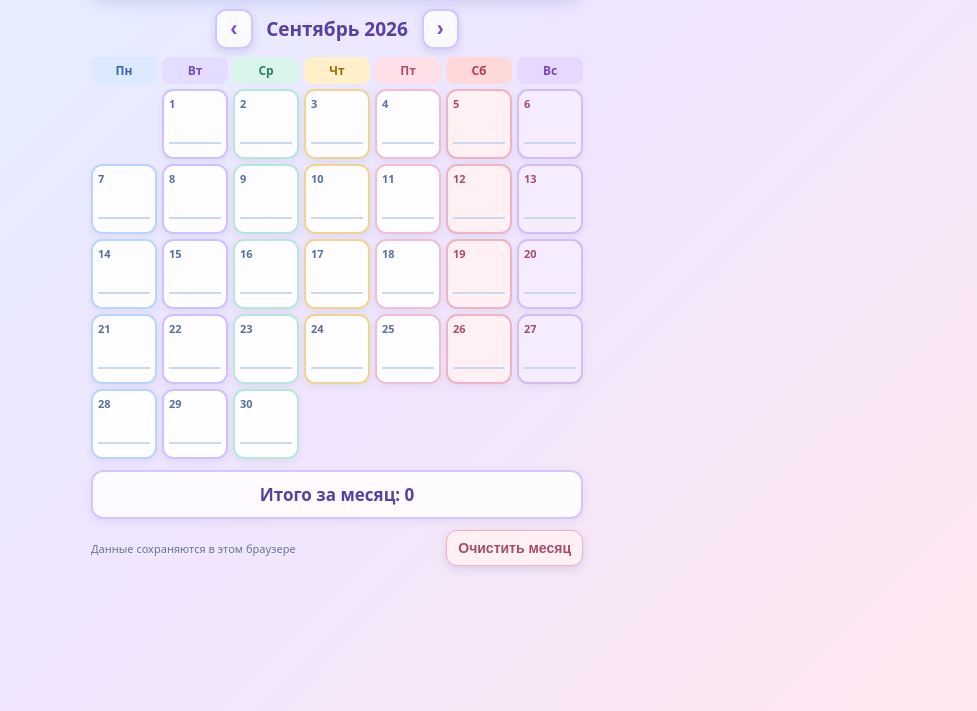
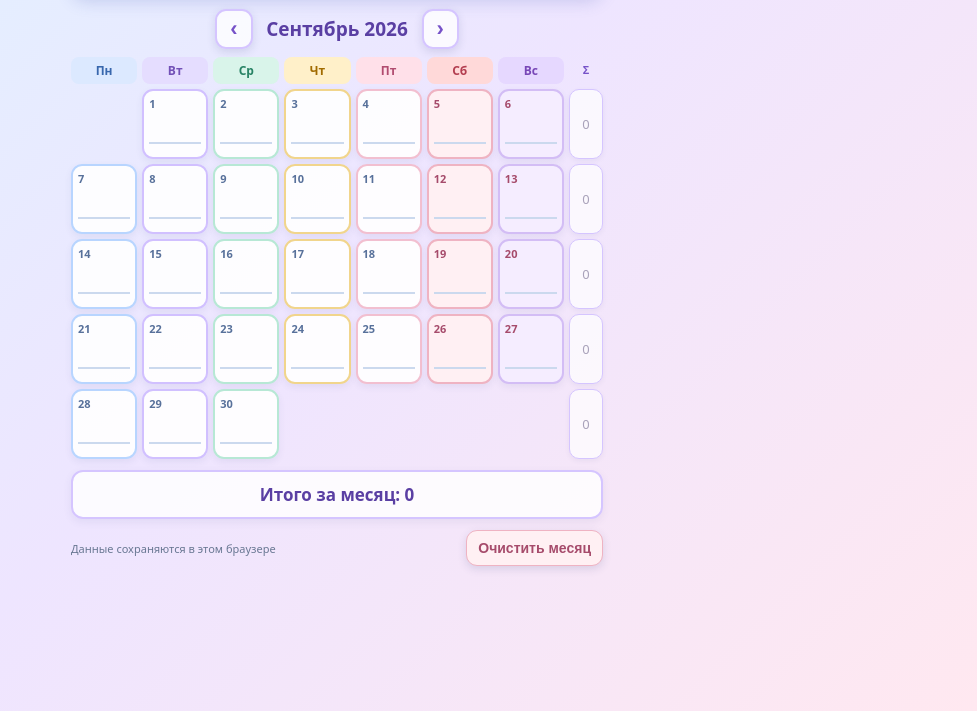
Before and after one commit to yttm13-lgtm/my-calendar, a plain HTML site: page index.html in a window 1280 px wide. Shown: the part 89-800 px from the top of the page, without its empty margins (303-1280 px from the left). Drawn offline with Linux system fonts and the light colour scheme.

Commit message:
Update index.html

```diff
--- a/index.html
+++ b/index.html
@@ -5,40 +5,244 @@
 <meta name="viewport" content="width=device-width,initial-scale=1,viewport-fit=cover">
 <meta name="theme-color" content="#eef4ff">
 <title>Мой календарь</title>
+
 <style>
 *{box-sizing:border-box}
-body{margin:0;font-family:system-ui,-apple-system,BlinkMacSystemFont,"Segoe UI",sans-serif;background:linear-gradient(135deg,#dff3ff 0%,#eee5ff 48%,#ffe8f0 100%);color:#26324a;min-height:100vh}
-.app{max-width:520px;margin:0 auto;padding:14px}
-header{display:flex;align-items:center;justify-content:space-between;margin-bottom:12px;padding:12px 14px;border-radius:16px;background:linear-gradient(135deg,#4f8cff,#8b6de8);color:white;box-shadow:0 5px 16px rgba(76,96,180,.22)}
-h1{font-size:21px;margin:0;color:#fff}
-.sub{font-size:12px;color:#eaf0ff;margin-top:3px}
-button{border:0;background:#fff;border-radius:11px;padding:9px 11px;font-size:14px;color:#4266b2;font-weight:600;box-shadow:0 3px 8px rgba(55,70,120,.15)}
-header button{color:#4c67b0}
-.nav{display:flex;gap:7px;align-items:center;justify-content:center;margin-bottom:8px}
-.nav button{font-size:22px;padding:5px 13px;background:#ffffffcc;color:#7652c8;border:2px solid #d5c5ff}
-.month{font-size:19px;font-weight:750;min-width:155px;text-align:center;color:#5a3fa3}
-.week{display:grid;grid-template-columns:repeat(7,1fr);gap:5px;margin-bottom:5px}
-.week div{text-align:center;font-weight:700;font-size:12px;padding:5px;border-radius:8px;background:#dce9ff;color:#3867ad}
-.week div:nth-child(2){background:#e5ddff;color:#7250b7}
-.week div:nth-child(3){background:#d9f4ea;color:#278264}
-.week div:nth-child(4){background:#fff0c9;color:#a16b00}
-.week div:nth-child(5){background:#ffe0e9;color:#b14c70}
-.week div:nth-child(6){background:#ffd9d9;color:#b33e50}
-.week div:nth-child(7){background:#e6d8ff;color:#7847b7}
-.grid{display:grid;grid-template-columns:repeat(7,1fr);gap:5px}
-.day{background:#ffffffeb;border:2px solid #cfe0ff;border-radius:11px;min-height:70px;padding:5px;box-shadow:0 3px 7px rgba(64,79,130,.08)}
-.day:nth-child(7n+1){border-color:#b8d5ff}
-.day:nth-child(7n+2){border-color:#d1c0ff}
-.day:nth-child(7n+3){border-color:#b7e8d5}
-.day:nth-child(7n+4){border-color:#f1d58c}
-.day:nth-child(7n+5){border-color:#f2bfd0}
-.day:nth-child(7n+6){background:#fff0f3;border-color:#efb3c2}
-.day:nth-child(7n){background:#f5edff;border-color:#d3bdf5}
-.day.other{background:transparent;border:0;box-shadow:none}
-.num{font-size:11px;font-weight:700;color:#58719b}
-.day:nth-child(7n+6) .num,.day:nth-child(7n) .num{color:#a64b6b}
-.day input{display:block;width:100%;margin-top:5px;border:0;border-bottom:2px solid #cbd9ee;background:transparent;text-align:center;font-size:18px;height:28px;outline:none;color:#263b5c;font-weight:600}
-.day input:focus{border-bottom:3px solid #6d58d9}
+
+body{
+margin:0;
+font-family:system-ui,-apple-system,BlinkMacSystemFont,"Segoe UI",sans-serif;
+background:linear-gradient(135deg,#dff3ff 0%,#eee5ff 48%,#ffe8f0 100%);
+color:#26324a;
+min-height:100vh
+}
+
+.app{
+max-width:560px;
+margin:0 auto;
+padding:14px
+}
+
+header{
+display:flex;
+align-items:center;
+justify-content:space-between;
+margin-bottom:12px;
+padding:12px 14px;
+border-radius:16px;
+background:linear-gradient(135deg,#4f8cff,#8b6de8);
+color:white;
+box-shadow:0 5px 16px rgba(76,96,180,.22)
+}
+
+h1{
+font-size:21px;
+margin:0;
+color:#fff
+}
+
+.sub{
+font-size:12px;
+color:#eaf0ff;
+margin-top:3px
+}
+
+button{
+border:0;
+background:#fff;
+border-radius:11px;
+padding:9px 11px;
+font-size:14px;
+color:#4266b2;
+font-weight:600;
+box-shadow:0 3px 8px rgba(55,70,120,.15)
+}
+
+header button{
+color:#4c67b0
+}
+
+.nav{
+display:flex;
+gap:7px;
+align-items:center;
+justify-content:center;
+margin-bottom:8px
+}
+
+.nav button{
+font-size:22px;
+padding:5px 13px;
+background:#ffffffcc;
+color:#7652c8;
+border:2px solid #d5c5ff
+}
+
+.month{
+font-size:19px;
+font-weight:750;
+min-width:155px;
+text-align:center;
+color:#5a3fa3
+}
+
+/* Заголовок дней + колонка итогов */
+.week{
+display:grid;
+grid-template-columns:repeat(7,1fr) 34px;
+gap:5px;
+margin-bottom:5px
+}
+
+.week div{
+text-align:center;
+font-weight:700;
+font-size:12px;
+padding:5px;
+border-radius:8px;
+background:#dce9ff;
+color:#3867ad
+}
+
+.week div:nth-child(2){
+background:#e5ddff;
+color:#7250b7
+}
+
+.week div:nth-child(3){
+background:#d9f4ea;
+color:#278264
+}
+
+.week div:nth-child(4){
+background:#fff0c9;
+color:#a16b00
+}
+
+.week div:nth-child(5){
+background:#ffe0e9;
+color:#b14c70
+}
+
+.week div:nth-child(6){
+background:#ffd9d9;
+color:#b33e50
+}
+
+.week div:nth-child(7){
+background:#e6d8ff;
+color:#7847b7
+}
+
+.week .sum-head{
+background:transparent;
+color:#7652c8;
+font-size:11px;
+padding:5px 0
+}
+
+/* Каждая неделя — отдельная строка */
+.week-row{
+display:grid;
+grid-template-columns:repeat(7,1fr) 34px;
+gap:5px;
+margin-bottom:5px
+}
+
+.day{
+background:#ffffffeb;
+border:2px solid #cfe0ff;
+border-radius:11px;
+min-height:70px;
+padding:5px;
+box-shadow:0 3px 7px rgba(64,79,130,.08)
+}
+
+.day:nth-child(7n+1){
+border-color:#b8d5ff
+}
+
+.day:nth-child(7n+2){
+border-color:#d1c0ff
+}
+
+.day:nth-child(7n+3){
+border-color:#b7e8d5
+}
+
+.day:nth-child(7n+4){
+border-color:#f1d58c
+}
+
+.day:nth-child(7n+5){
+border-color:#f2bfd0
+}
+
+.day:nth-child(7n+6){
+background:#fff0f3;
+border-color:#efb3c2
+}
+
+.day:nth-child(7n){
+background:#f5edff;
+border-color:#d3bdf5
+}
+
+.day.other{
+background:transparent;
+border:0;
+box-shadow:none
+}
+
+.num{
+font-size:11px;
+font-weight:700;
+color:#58719b
+}
+
+.day:nth-child(7n+6) .num,
+.day:nth-child(7n) .num{
+color:#a64b6b
+}
+
+.day input{
+display:block;
+width:100%;
+margin-top:5px;
+border:0;
+border-bottom:2px solid #cbd9ee;
+background:transparent;
+text-align:center;
+font-size:18px;
+height:28px;
+outline:none;
+color:#263b5c;
+font-weight:600
+}
+
+.day input:focus{
+border-bottom:3px solid #6d58d9
+}
+
+/* Недельный итог */
+.week-total{
+display:flex;
+align-items:center;
+justify-content:center;
+min-height:70px;
+font-size:13px;
+font-weight:750;
+color:#7652c8;
+background:#ffffffb8;
+border:1px solid #d5c5ff;
+border-radius:10px;
+box-shadow:0 2px 5px rgba(64,79,130,.07)
+}
+
+.week-total.empty{
+color:#a9a2ba;
+font-weight:500
+}
 
 .total{
 margin-top:11px;
@@ -50,21 +254,64 @@ header button{color:#4c67b0}
 font-size:17px;
 font-weight:750;
 color:#5a3fa3;
-  box-shadow:0 3px 8px rgba(64,79,130,.08);
+box-shadow:0 3px 8px rgba(64,79,130,.08)
 }
 
-.actions{display:flex;justify-content:space-between;align-items:center;margin-top:11px;gap:8px}
-.hint{font-size:11px;color:#687792}
-.actions button{background:#fff0f3;color:#a64b6b;border:1px solid #efb3c2}
+.actions{
+display:flex;
+justify-content:space-between;
+align-items:center;
+margin-top:11px;
+gap:8px
+}
 
-@media(max-width:360px){
-  .app{padding:9px}
-  .day{min-height:62px}
-  .day input{font-size:16px}
-  .month{min-width:130px}
+.hint{
+font-size:11px;
+color:#687792
+}
+
+.actions button{
+background:#fff0f3;
+color:#a64b6b;
+border:1px solid #efb3c2
+}
+
+@media(max-width:380px){
+
+.app{
+padding:9px
+}
+
+.day{
+min-height:62px
+}
+
+.day input{
+font-size:16px
+}
+
+.month{
+min-width:130px
+}
+
+.week,
+.week-row{
+grid-template-columns:repeat(7,1fr) 30px;
+gap:4px
+}
+
+.week-total{
+min-height:62px;
+font-size:12px
+}
+
+.week div{
+font-size:11px
+}
 }
 </style>
 </head>
+
 <body>
 
 <div class="app">
@@ -74,6 +321,7 @@ header button{color:#4c67b0}
 <h1>Мой календарь</h1>
 <div class="sub">В каждом дне — до двух цифр</div>
 </div>
+
 <button id="today">Сегодня</button>
 </header>
 
@@ -83,6 +331,7 @@ header button{color:#4c67b0}
 <button id="next" aria-label="Следующий месяц">›</button>
 </div>
 
+<!-- Заголовок -->
 <div class="week">
 <div>Пн</div>
 <div>Вт</div>
@@ -91,11 +340,16 @@ header button{color:#4c67b0}
 <div>Пт</div>
 <div>Сб</div>
 <div>Вс</div>
+<div class="sum-head">Σ</div>
 </div>
 
-<div id="grid" class="grid"></div>
+<!-- Сюда будут выводиться недели -->
+<div id="grid"></div>
 
-<div id="total" class="total">Итого за месяц: 0</div>
+<!-- Общий итог -->
+<div id="total" class="total">
+Итого за месяц: 0
+</div>
 
 <div class="actions">
 <span class="hint">Данные сохраняются в этом браузере</span>
@@ -110,6 +364,7 @@ header button{color:#4c67b0}
 const key='my_calendar_v1';
 
 let data={};
+
 try{
 data=JSON.parse(localStorage.getItem(key)||'{}')
 }catch(e){}
@@ -136,22 +391,53 @@ function id(y,m,d){
 return y+'-'+String(m+1).padStart(2,'0')+'-'+String(d).padStart(2,'0')
 }
 
-function updateTotal(){
+function valueFor(y,m,d){
+const value=data[id(y,m,d)];
+return value!==undefined && value!=='' ? Number(value)||0 : 0;
+}
+
+function updateTotals(){
+
 const y=view.getFullYear();
 const m=view.getMonth();
 const days=new Date(y,m+1,0).getDate();
 
-  let total=0;
+let monthTotal=0;
 
 for(let d=1;d<=days;d++){
-    const value=data[id(y,m,d)];
-
-    if(value!==undefined && value!==''){
-      total+=Number(value)||0;
-    }
+monthTotal+=valueFor(y,m,d);
 }
 
-  totalEl.textContent='Итого за месяц: '+total;
+totalEl.textContent='Итого за месяц: '+monthTotal;
+
+const rows=grid.querySelectorAll('.week-row');
+
+rows.forEach(row=>{
+
+let weekTotal=0;
+
+row.querySelectorAll('.day').forEach(day=>{
+
+const dayNumber=Number(day.dataset.day);
+
+if(dayNumber){
+weekTotal+=valueFor(y,m,dayNumber);
+}
+
+});
+
+const totalElWeek=row.querySelector('.week-total');
+
+totalElWeek.textContent=weekTotal;
+
+if(weekTotal===0){
+totalElWeek.classList.add('empty');
+}else{
+totalElWeek.classList.remove('empty');
+}
+
+});
+
 }
 
 function render(){
@@ -167,18 +453,43 @@ function render(){
 
 const days=new Date(y,m+1,0).getDate();
 
+let currentRow=null;
+
+/* Пустые дни перед первым числом */
 for(let i=0;i<offset;i++){
+
+if(i%7===0){
+currentRow=document.createElement('div');
+currentRow.className='week-row';
+grid.appendChild(currentRow);
+}
+
 let x=document.createElement('div');
 x.className='day other';
-    grid.appendChild(x);
+
+currentRow.appendChild(x);
 }
 
+/* Дни месяца */
 for(let d=1;d<=days;d++){
 
+const position=(offset+d-1)%7;
+
+if(position===0){
+
+currentRow=document.createElement('div');
+currentRow.className='week-row';
+grid.appendChild(currentRow);
+
+}
+
 let x=document.createElement('div');
+
 x.className='day';
+x.dataset.day=d;
 
 let n=document.createElement('div');
+
 n.className='num';
 n.textContent=d;
 
@@ -187,6 +498,7 @@ function render(){
 inp.inputMode='numeric';
 inp.maxLength=2;
 inp.value=data[id(y,m,d)]||'';
+
 inp.setAttribute(
 'aria-label',
 d+' '+names[m]
@@ -201,15 +513,55 @@ function render(){
 data[id(y,m,d)]=inp.value;
 
 save();
-      updateTotal();
+updateTotals();
 
 });
 
 x.append(n,inp);
-    grid.appendChild(x);
+currentRow.appendChild(x);
+
+/* После воскресенья добавляем итог недели */
+if(position===6){
+
+let totalBox=document.createElement('div');
+
+totalBox.className='week-total';
+
+currentRow.appendChild(totalBox);
+
 }
 
-  updateTotal();
+}
+
+/* Если последняя неделя закончилась не в воскресенье */
+if(currentRow){
+
+const cells=currentRow.querySelectorAll('.day').length;
+
+if(cells>0 && cells<7){
+
+while(currentRow.querySelectorAll('.day').length<7){
+
+let empty=document.createElement('div');
+
+empty.className='day other';
+
+currentRow.appendChild(empty);
+
+}
+
+let totalBox=document.createElement('div');
+
+totalBox.className='week-total';
+
+currentRow.appendChild(totalBox);
+
+}
+
+}
+
+updateTotals();
+
 }
 
 document.getElementById('prev').onclick=()=>{
@@ -224,7 +576,13 @@ document.getElementById('next').onclick=()=>{
 
 document.getElementById('today').onclick=()=>{
 let t=new Date();
-  view=new Date(t.getFullYear(),t.getMonth(),1);
+
+view=new Date(
+t.getFullYear(),
+t.getMonth(),
+1
+);
+
 render();
 };
 
@@ -234,6 +592,7 @@ document.getElementById('clear').onclick=()=>{
 
 const y=view.getFullYear();
 const m=view.getMonth();
+
 const days=new Date(y,m+1,0).getDate();
 
 for(let d=1;d<=days;d++){
@@ -242,7 +601,9 @@ document.getElementById('clear').onclick=()=>{
 
 save();
 render();
+
 }
+
 };
 
 render();
```
Lines whose indentation alone changed are shown as unchanged.
